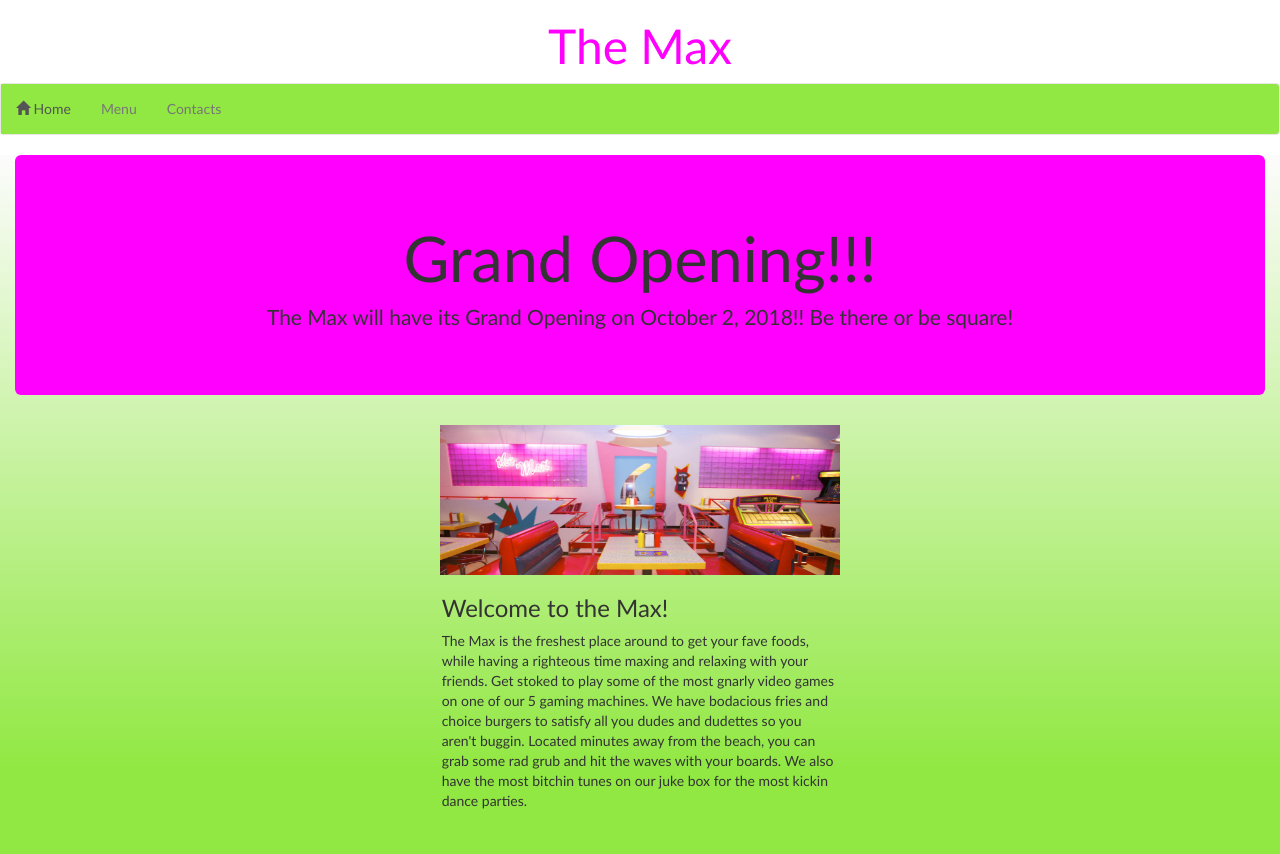
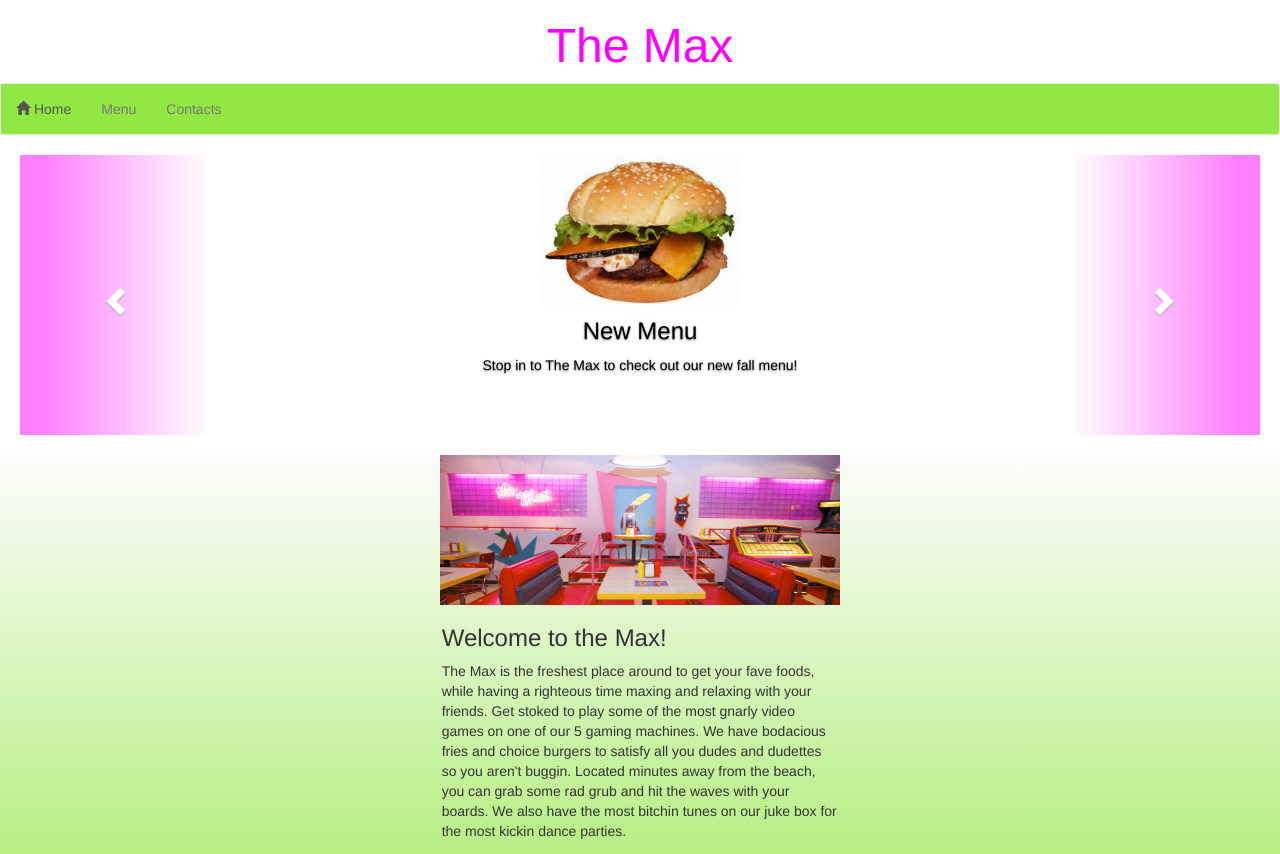
Before and after one commit to meridythe/yeahbuddy, a plain HTML site: page restaurantHomePage.html in a window 1280 px wide. Shown: the top 854 px of the page. Drawn offline with nearby package versions, Linux system fonts and the light colour scheme.

Commit message:
restaurant site v6

```diff
--- a/restaurantHomePage.html
+++ b/restaurantHomePage.html
@@ -5,8 +5,42 @@
         <meta name="viewport" content="width=device-width, initial-scale=1">
         <link rel="stylesheet" href="restaurantStyles.css">
         <link rel="stylesheet" href="css/bootstrap.css">
+        <link rel="stylesheet" href="css/bootstrap.min.css">
+
+        <script language="JavaScript" type="text/javascript" src="https://ajax.googleapis.com/ajax/libs/jquery/1.12.4/jquery.min.js"></script>
+        <script language="JavaScript" type="text/javascript" src="https://maxcdn.bootstrapcdn.com/bootstrap/3.3.7/js/bootstrap.min.js"></script>
+        <script language="JavaScript" type="text/javascript">
+            $(document).ready(function(){
+              $('.carousel').carousel({
+                interval: 4000
+              })
+            });
+          </script>
+
+        <style type="text/css">
+            .carousel{
+                background: white;
+                margin-top: 20px;
+            }
+            .carousel .item{
+                min-height: 280px; /* Prevent carousel from being distorted if for some reason image doesn't load */
+            }
+            .carousel .item img{
+                margin: 0 auto; /* Align slide image horizontally center */
+            }
+            .bs-example{
+                margin: 20px;
+            }
+            .carousel-control.left{
+                background: linear-gradient(to left, #fcfcfc 0%,#ff00ff 88%);
+            }
+            .carousel-control.right{
+                background: linear-gradient(to right, #fcfcfc 0%,#ff00ff 88%);
+            }
+            </style>
+
     </head>
-    <body class="home">
+    <body>
 
         <div>
             <h1 id=name>The Max</h1>
@@ -22,19 +56,50 @@
             </nav>
         </div>
 
-        <div class="container-fluid" style="background: linear-gradient(to bottom, #fcfcfc 0%,#91e842 88%);height:700px">
+        <div class="bs-example">
+            <div id="myCarousel" class="carousel slide" data-interval="3000" data-ride="carousel">
 
-            <div class="row">
-                <div class="container-fluid">
-                    <div class="jumbotron">
-                        <h1 style="text-align:center;">Grand Opening!!!</h1>
-                        <p style="text-align:center;">The Max will have its Grand Opening on October 2, 2018!!
-                            Be there or be square!
-                        </p>
+                <ol class="carousel-indicators">
+                    <li data-target="#myCarousel" data-slide-to="0" class="active"></li>
+                    <li data-target="#myCarousel" data-slide-to="1"></li>
+                    <li data-target="#myCarousel" data-slide-to="2"></li>
+                </ol>
+
+                <div class="carousel-inner">
+                    <div class="active item">
+                            <img src="images/newlocation2.png" alt="" style="height:150px;">
+                            <div class="carousel-caption" style="color:black">
+                            <h3>New Location!</h3>
+                            <p>The Max will be opening a new location, right next to Bayside High!!</p>
+                        </div>
+                    </div>
+                    <div class="item">
+                        <img src="images/burger.jpg" alt="" style="height:150px;">
+                        <div class="carousel-caption" style="color:black">
+                            <h3>New Menu</h3>
+                            <p>Stop in to The Max to check out our new fall menu!</p>
+                        </div>
+                    </div>
+                    <div class="item">
+                        <img src="images/beer2.jpg" alt="" style="height:150px;">
+                        <div class="carousel-caption" style="color:black">
+                            <h3>Drink of the Month</h3>
+                            <p>The drink of the Month for October will be the SG Special Brew!!</p>
                         </div>
                     </div>
                 </div>
 
+                <a class="carousel-control left" href="#myCarousel" data-slide="prev">
+                    <span class="glyphicon glyphicon-chevron-left"></span>
+                </a>
+                <a class="carousel-control right" href="#myCarousel" data-slide="next">
+                    <span class="glyphicon glyphicon-chevron-right"></span>
+                </a>
+            </div>
+        </div>
+
+
+        <div class="container-fluid" style="background: linear-gradient(to bottom, #fcfcfc 0%,#91e842 88%);height:700px">
             <div class="row">
                 <div class="col-md-12 text-center">
                         <img src="images/themax2.jpg"
```
Also changed, not shown: restaurantContact.html (+7 -7 lines), images/beer2.jpg (added), images/burger.jpg (added), images/newlocation.jpg (added), images/newlocation2.png (added). Lines whose indentation alone changed are shown as unchanged.
